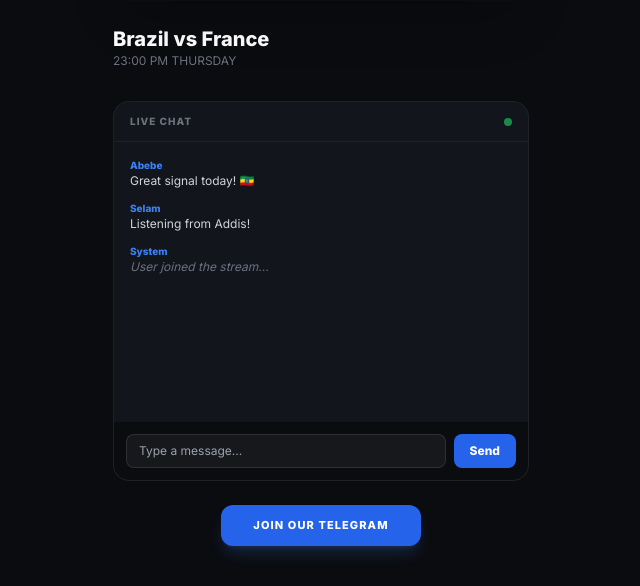
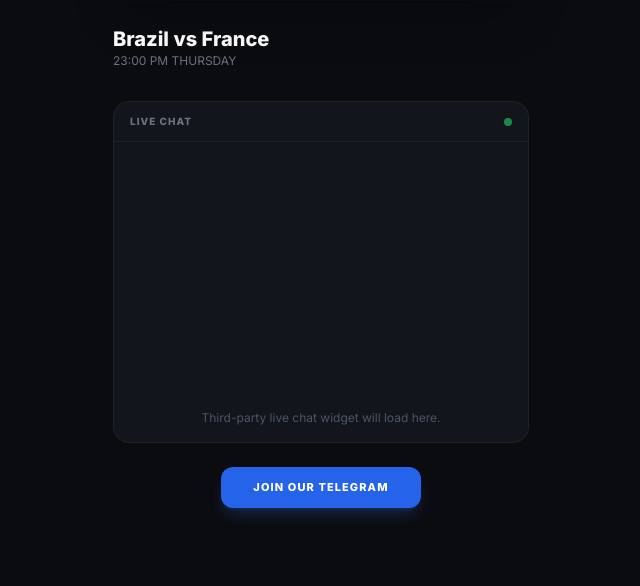
Before and after one commit to 90dekiaksport/tg-tv-streamer, a Node server app: page /channel/brazil-france in a window 1280 px wide. Shown: the part 321-907 px from the top of the page, without its empty margins (319-959 px from the left). After the commit the page ends 840 px from the top, so only its background shows below. Run offline with Node 20, Linux system fonts and the light colour scheme; the visitor is signed in with stand-in values (Sample User, id 1); some libraries are stand-ins or nearby versions.

```diff
--- a/views/player.ejs
+++ b/views/player.ejs
@@ -13,6 +13,7 @@
     .glass-card { background: rgba(22, 24, 32, 0.8); backdrop-filter: blur(10px); }
     .no-scrollbar::-webkit-scrollbar { display: none; }
     #chat-box { height: 280px; overflow-y: auto; scroll-behavior: smooth; }
+    .animate-fade-in { animation: fadeIn 0.5s ease-out; }
   </style>
 </head>
 <body class="min-h-screen flex flex-col items-center pb-10">
@@ -35,31 +36,30 @@
 
       <video id="video-player" class="w-full h-full object-contain hidden" controls playsinline></video>
       <iframe id="iframe-player" class="w-full h-full hidden" sandbox="allow-scripts allow-same-origin allow-presentation" allowfullscreen frameborder="0"></iframe>
+
+      <!-- Custom Fullscreen Button -->
+      <button id="fullscreen-btn" class="absolute bottom-4 right-4 z-40 bg-black/50 p-2 rounded-lg text-white hover:bg-black/70 transition-all hidden" aria-label="Toggle fullscreen">
+        <svg xmlns="http://www.w3.org/2000/svg" width="20" height="20" viewBox="0 0 24 24" fill="none" stroke="currentColor" stroke-width="2" stroke-linecap="round" stroke-linejoin="round" class="feather feather-maximize">
+          <path d="M8 3H5a2 2 0 0 0-2 2v3m18 0V5a2 2 0 0 0-2-2h-3m0 18h3a2 2 0 0 0 2-2v-3m-18 0v3a2 2 0 0 0 2 2h3"></path>
+        </svg>
+      </button>
     </div>
 
     <!-- 📊 Metadata -->
     <div class="mt-6">
       <h2 class="text-xl font-bold"><%= channel.title %></h2>
-      <p class="text-xs text-gray-500 font-medium"><%= channel.description %></p>
+      <p class="text-xs text-gray-500 font-medium"><%= channel.description %></p> <%# This is where the schedule goes %>
     </div>
 
-    <!-- 💬 Live Chat Feed -->
+    <!-- 💬 Live Chat Feed Placeholder -->
     <section class="mt-8 glass-card rounded-2xl border border-white/5 overflow-hidden">
       <div class="px-4 py-3 border-b border-white/5 flex justify-between items-center">
         <span class="text-[10px] font-black tracking-widest text-gray-500 uppercase">Live Chat</span>
         <span class="w-2 h-2 bg-green-500 rounded-full animate-pulse"></span>
       </div>
 
-      <div id="chat-box" class="p-4 flex flex-col gap-3 no-scrollbar">
-        <!-- Mock Messages -->
-        <div class="flex flex-col"><span class="text-[10px] text-blue-500 font-black">Abebe</span><p class="text-xs text-gray-300">Great signal today! 🇪🇹</p></div>
-        <div class="flex flex-col"><span class="text-[10px] text-blue-500 font-black">Selam</span><p class="text-xs text-gray-300">Listening from Addis!</p></div>
-        <div class="flex flex-col"><span class="text-[10px] text-blue-500 font-black">System</span><p class="text-xs text-gray-500 italic">User joined the stream...</p></div>
-      </div>
-
-      <div class="p-3 bg-black/40 flex gap-2">
-        <input id="chat-input" type="text" placeholder="Type a message..." class="flex-1 bg-white/5 border border-white/10 rounded-lg px-3 py-2 text-xs focus:outline-none focus:border-blue-500/50">
-        <button onclick="sendMsg()" class="bg-blue-600 px-4 py-2 rounded-lg text-xs font-bold">Send</button>
+      <div id="chat-placeholder" class="p-4 flex flex-col gap-3 h-[300px] overflow-y-auto no-scrollbar justify-end">
+        <p class="text-center text-gray-600 text-xs font-medium">Third-party live chat widget will load here.</p>
       </div>
     </section>
 
@@ -79,7 +79,7 @@
     const video = document.getElementById('video-player');
     const iframe = document.getElementById('iframe-player');
     const loader = document.getElementById('loader');
-    const chatBox = document.getElementById('chat-box');
+    const fullscreenBtn = document.getElementById('fullscreen-btn');
 
     let hls = null;
     const channelSrc = "<%= channel.src %>";
@@ -105,6 +105,7 @@
       if (isHls) {
         iframe.classList.add('hidden');
         video.classList.remove('hidden');
+        fullscreenBtn.classList.remove('hidden'); // Show fullscreen button for HLS
 
         if (Hls.isSupported()) {
           hls = new Hls({ capLevelToPlayerSize: true });
@@ -118,37 +119,30 @@
         video.classList.add('hidden');
         iframe.classList.remove('hidden');
         iframe.src = channelSrc;
+        fullscreenBtn.classList.add('hidden'); // Hide fullscreen button for iframe
       }
     }
 
-    video.addEventListener('playing', () => loader.classList.add('hidden'));
-    video.addEventListener('waiting', () => loader.classList.remove('hidden'));
-    iframe.onload = () => loader.classList.add('hidden');
+    // 🌀 Loading Spinner Logic
+    video.addEventListener('playing', () => {
+      loader.classList.add('hidden');
+      fullscreenBtn.classList.remove('hidden');
+    });
+    video.addEventListener('waiting', () => {
+      loader.classList.remove('hidden');
+      fullscreenBtn.classList.add('hidden');
+    });
+    iframe.onload = () => {
+      loader.classList.add('hidden');
+      fullscreenBtn.classList.add('hidden'); // Hide for iframe
+    };
 
-    /**
-     * 💬 Mock Chat Logic
-     */
-    function sendMsg() {
-      const input = document.getElementById('chat-input');
-      const msg = input.value.trim();
-      if (!msg) return;
-
-      const div = document.createElement('div');
-      div.className = "flex flex-col animate-fade-in";
-      div.innerHTML = `<span class="text-[10px] text-blue-500 font-black">You</span><p class="text-xs text-gray-300">${msg}</p>`;
-      chatBox.appendChild(div);
-      chatBox.scrollTop = chatBox.scrollHeight;
-      input.value = "";
-
-      // Simulate a response
-      setTimeout(() => {
-        const resp = document.createElement('div');
-        resp.className = "flex flex-col";
-        resp.innerHTML = `<span class="text-[10px] text-blue-500 font-black">Listener</span><p class="text-xs text-gray-300">Listening! 📻</p>`;
-        chatBox.appendChild(resp);
-        chatBox.scrollTop = chatBox.scrollHeight;
-      }, 2000);
-    }
+    // Fullscreen button handler
+    fullscreenBtn.addEventListener('click', () => {
+      if (video.requestFullscreen) video.requestFullscreen();
+      else if (video.webkitRequestFullscreen) video.webkitRequestFullscreen(); /* Safari */
+      else if (video.msRequestFullscreen) video.msRequestFullscreen(); /* IE11 */
+    });
 
     initializePlayer();
   </script>
```
